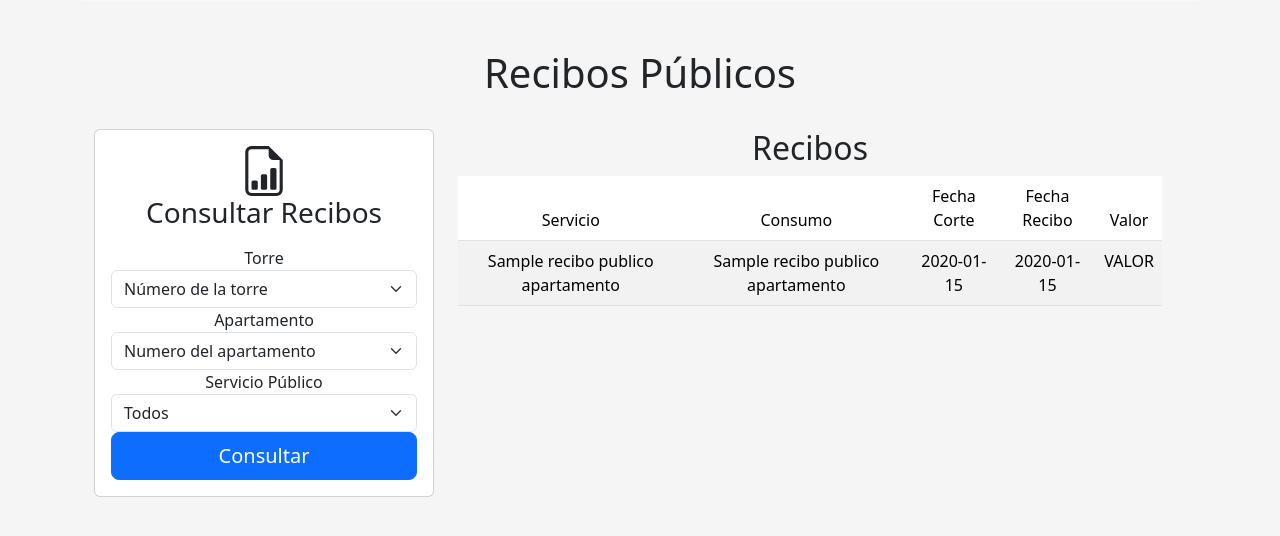
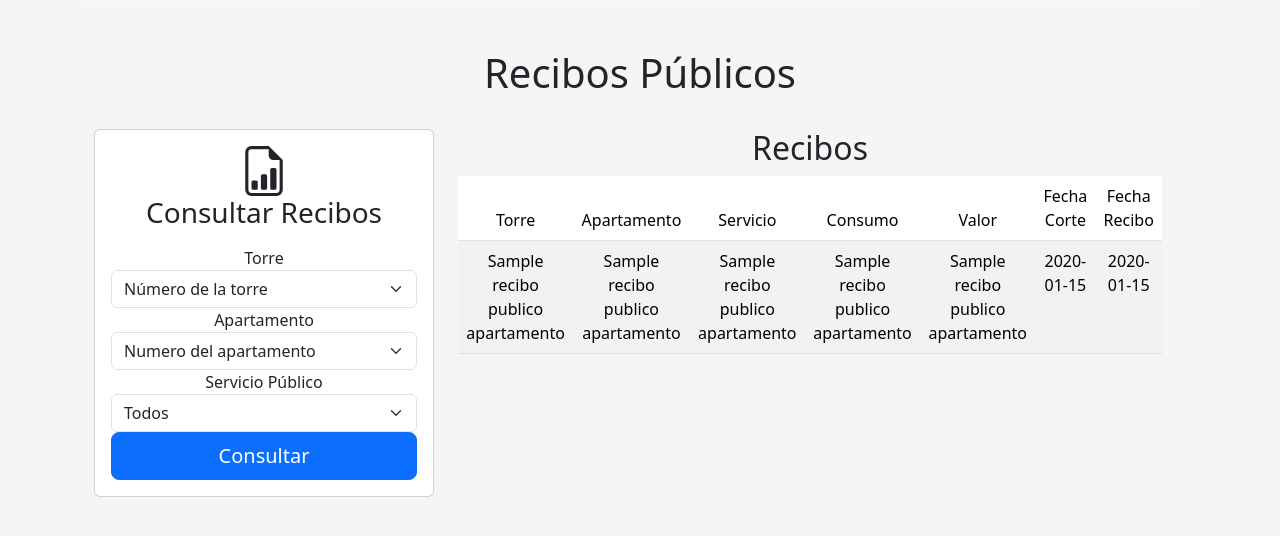
Before and after one commit to Manuel0606/caso-practico, a Flask app: page /consultar in a window 1280 px wide. Shown: the part 179-715 px from the top of the page. Run offline with Flask 2, Linux system fonts and the light colour scheme; a database or web service that is not in the repository returns one stand-in record (values such as "Sample title"); some libraries are stand-ins or nearby versions.

Commit message:
crear_recibo_publico_torre

```diff
--- a/src/app.py
+++ b/src/app.py
@@ -124,19 +124,24 @@ def add_user():
 def consultar():
     crearTablaReciboPublicoApartamento()
     cursor = con_bd.cursor()
-    recibos = []
     if request.method == 'POST':
         form = request.form
         torre = form['torre']
         apartamento = form['apartamento']
         servicio_publico = form['servicio_publico']
-        if torre and apartamento and servicio_publico:
+        if torre and apartamento and (servicio_publico != 'Todos'):
             sql = """
                 SELECT *
                 FROM recibo_publico_apartamento
                 WHERE torre = %s AND apartamento = %s AND servicio_publico = %s;
             """
             cursor.execute(sql,(torre, apartamento, servicio_publico))
+            try:
+                con_bd.commit()
+                results = cursor.fetchall()
+            except Exception as e:
+                flash(f'Error en la consulta, torre: {torre}, apartamento: {apartamento}, servicio_publico: {servicio_publico}' + e)
+                return redirect(request.referrer)
         elif torre and apartamento:
             sql = """
                 SELECT *
@@ -165,6 +170,7 @@ def consultar():
         except Exception as e:
             flash('Error en la consulta: ' + e)
             return redirect(request.referrer)
+    recibos = []
     for row in results:
         recibo = {
             "id" : row[0],
@@ -232,7 +238,7 @@ def crear_recibo_publico_torre():
         valor = form['valor']
         fecha_corte = form['fecha_corte']
         fecha_recibo = form['fecha_recibo']
-        foto_servicio_publico = request.files['foto_servicio_publico']
+        foto_servicio_publico = request.files['foto_servicio_publico'] if 'foto_servicio_publico' in request.files else None
 
         if foto_servicio_publico:
             filename = secure_filename(foto_servicio_publico.filename)
@@ -288,7 +294,7 @@ def crear_recibos_publicos_apartamentos(numero_torre, servicio_publico, fecha_co
                 fecha_recibo
             )
             VALUES
-            ( %s, %s, %s, %s, %s, %s, %s);
+            ( %s, %s, %s, %s, %s);
     """
     try:
         for i in range(1, 13):
--- a/src/templates/apartamento.html
+++ b/src/templates/apartamento.html
@@ -8,7 +8,7 @@
             <!-- *Formulario -->
             <div class="col-md-4">
                 <div class="card card-body">
-                    <form action="/actualizar_apartamento" method="POST">
+                    <form action="/crear_recibo_publico_apartamento" method="POST">
                         <svg xmlns="http://www.w3.org/2000/svg" width="50" height="50" fill="currentColor" class="bi bi-file-earmark-bar-graph" viewBox="0 0 16 16">
                             <path d="M10 13.5a.5.5 0 0 0 .5.5h1a.5.5 0 0 0 .5-.5v-6a.5.5 0 0 0-.5-.5h-1a.5.5 0 0 0-.5.5v6zm-2.5.5a.5.5 0 0 1-.5-.5v-4a.5.5 0 0 1 .5-.5h1a.5.5 0 0 1 .5.5v4a.5.5 0 0 1-.5.5h-1zm-3 0a.5.5 0 0 1-.5-.5v-2a.5.5 0 0 1 .5-.5h1a.5.5 0 0 1 .5.5v2a.5.5 0 0 1-.5.5h-1z"/>
                             <path d="M14 14V4.5L9.5 0H4a2 2 0 0 0-2 2v12a2 2 0 0 0 2 2h8a2 2 0 0 0 2-2zM9.5 3A1.5 1.5 0 0 0 11 4.5h2V14a1 1 0 0 1-1 1H4a1 1 0 0 1-1-1V2a1 1 0 0 1 1-1h5.5v2z"/>
--- a/src/templates/consultar.html
+++ b/src/templates/consultar.html
@@ -69,23 +69,29 @@
           <h2>Recibos</h2>
           <table class="table table-striped" id="tabla_personas">
             <thead>
+              <td>Torre</td>
+              <td>Apartamento</td>
               <td>Servicio</td>
               <td>Consumo</td>
+              <td>Valor</td>
               <td>Fecha Corte</td>
               <td>Fecha Recibo</td>
-              <td>Valor</td>
             </thead>
             <tbody>
               {% if data.recibos %}
                 {% for recibo in data.recibos %}
-                  <td id="tabla_nombre{{recibo['id']}}">{{ recibo['servicio_publico'] }}</td>
-                  <td id="tabla_apellido{{recibo['id']}}">{{ recibo['consumo'] }}</td>
-                  <td id="tabla_telefono{{recibo['id']}}">{{ recibo['fecha_corte'].strftime("%Y-%m-%d") }}</td>
-                  <td id="tabla_telefono{{recibo['id']}}">{{ recibo['fecha_recibo'].strftime("%Y-%m-%d") }}</td>
-                  <td id="tabla_telefono{{recibo['id']}}">VALOR</td>
+                  <tr>
+                    <td id="tabla_torre{{recibo['id']}}">{{ recibo['torre'] }}</td>
+                    <td id="tabla_apartamento{{recibo['id']}}">{{ recibo['apartamento'] }}</td>
+                    <td id="tabla_servicio_publico{{recibo['id']}}">{{ recibo['servicio_publico'] }}</td>
+                    <td id="tabla_consumo{{recibo['id']}}">{{ recibo['consumo'] if recibo['consumo'] else "No definido aún" }}</td>
+                    <td id="tabla_valor{{recibo['id']}}">{{ recibo['valor'] if recibo['valor'] else "No definido aún" }}</td>
+                    <td id="tabla_fecha_corte{{recibo['id']}}">{{ recibo['fecha_corte'].strftime("%Y-%m-%d") }}</td>
+                    <td id="tabla_fecha_recibo{{recibo['id']}}">{{ recibo['fecha_recibo'].strftime("%Y-%m-%d") }}</td>
+                  </tr>
                 {% endfor %}
               {% else %}
-                  <td colspan="5">No hay recibos</td>
+                  <td colspan="7">No hay recibos</td>
               {% endif %}
 
             </tbody>
--- a/src/templates/torre.html
+++ b/src/templates/torre.html
@@ -8,7 +8,7 @@
             <!-- *Formulario -->
             <div class="col-md-4">
                 <div class="card card-body">
-                    <form action="/actualizar_torre" method="POST">
+                    <form action="/crear_recibo_publico_torre" method="POST">
                         <svg xmlns="http://www.w3.org/2000/svg" width="50" height="50" fill="currentColor" class="bi bi-file-earmark-bar-graph" viewBox="0 0 16 16">
                             <path d="M10 13.5a.5.5 0 0 0 .5.5h1a.5.5 0 0 0 .5-.5v-6a.5.5 0 0 0-.5-.5h-1a.5.5 0 0 0-.5.5v6zm-2.5.5a.5.5 0 0 1-.5-.5v-4a.5.5 0 0 1 .5-.5h1a.5.5 0 0 1 .5.5v4a.5.5 0 0 1-.5.5h-1zm-3 0a.5.5 0 0 1-.5-.5v-2a.5.5 0 0 1 .5-.5h1a.5.5 0 0 1 .5.5v2a.5.5 0 0 1-.5.5h-1z"/>
                             <path d="M14 14V4.5L9.5 0H4a2 2 0 0 0-2 2v12a2 2 0 0 0 2 2h8a2 2 0 0 0 2-2zM9.5 3A1.5 1.5 0 0 0 11 4.5h2V14a1 1 0 0 1-1 1H4a1 1 0 0 1-1-1V2a1 1 0 0 1 1-1h5.5v2z"/>
@@ -20,7 +20,7 @@
 
                         <div class="mb-3">
                             <label>Torre</label>
-                            <select class="form-select" name="torre" aria-label="Default select example">
+                            <select class="form-select" name="numero_torre" aria-label="Default select example">
                                 <option selected>Número de la torre</option>
                                 <option value="1">1</option>
                                 <option value="2">2</option>
```
